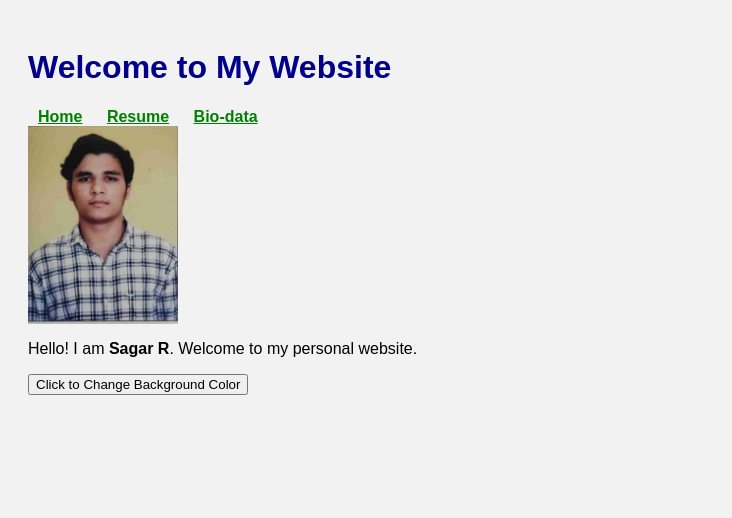
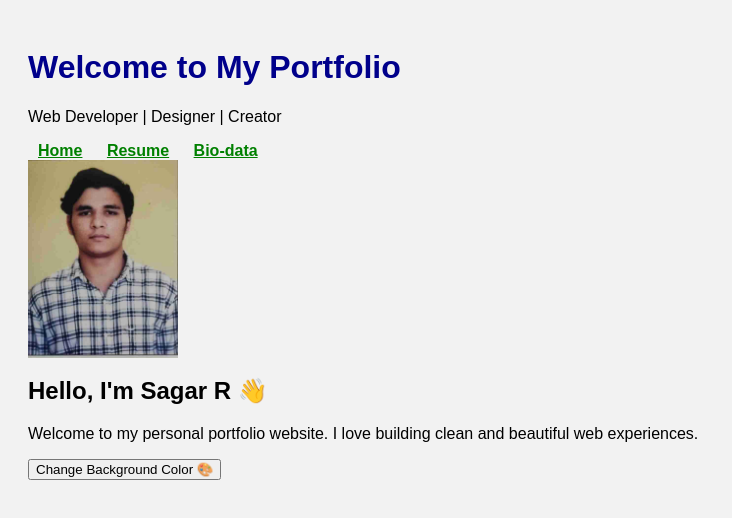
Before and after one commit to Sagar2005-bit/mywebsite, a plain HTML site: page index.html in a window 1280 px wide. Shown: the whole page, without its empty margins (0-732 px from the left). Drawn offline with Linux system fonts and the light colour scheme.

Commit message:
Update index.html

```diff
--- a/index.html
+++ b/index.html
@@ -1,24 +1,32 @@
 <!DOCTYPE html>
-<html>
+<html lang="en">
 <head>
+    <meta charset="UTF-8">
     <title>My Portfolio Website</title>
     <link rel="stylesheet" href="css/style.css">
     <script src="js/jquery-3.6.0.min.js"></script>
 </head>
 <body>
-<header>
-    <h1 class="title">Welcome to My Website</h1>
+<header class="main-header">
+    <h1 class="title">Welcome to My Portfolio</h1>
+    <p class="subtitle">Web Developer | Designer | Creator</p>
 </header>
-<nav>
+
+<nav class="navbar">
     <a href="index.html">Home</a>
     <a href="resume.html">Resume</a>
     <a href="biodata.html">Bio-data</a>
 </nav>
+
 <section class="home">
-    <img src="images/profile.jpg" class="profile-img" alt="Profile Photo">
-    <p>Hello! I am <b>Sagar R</b>. Welcome to my personal website.</p>
-    <button id="changeColorBtn">Click to Change Background Color</button>
+    <div class="profile-card">
+        <img src="images/profile.jpg" class="profile-img" alt="Profile Photo">
+        <h2>Hello, I'm <span>Sagar R</span> 👋</h2>
+        <p>Welcome to my personal portfolio website. I love building clean and beautiful web experiences.</p>
+        <button id="changeColorBtn">Change Background Color 🎨</button>
+    </div>
 </section>
+
 <script src="js/script.js"></script>
 </body>
 </html>
```
